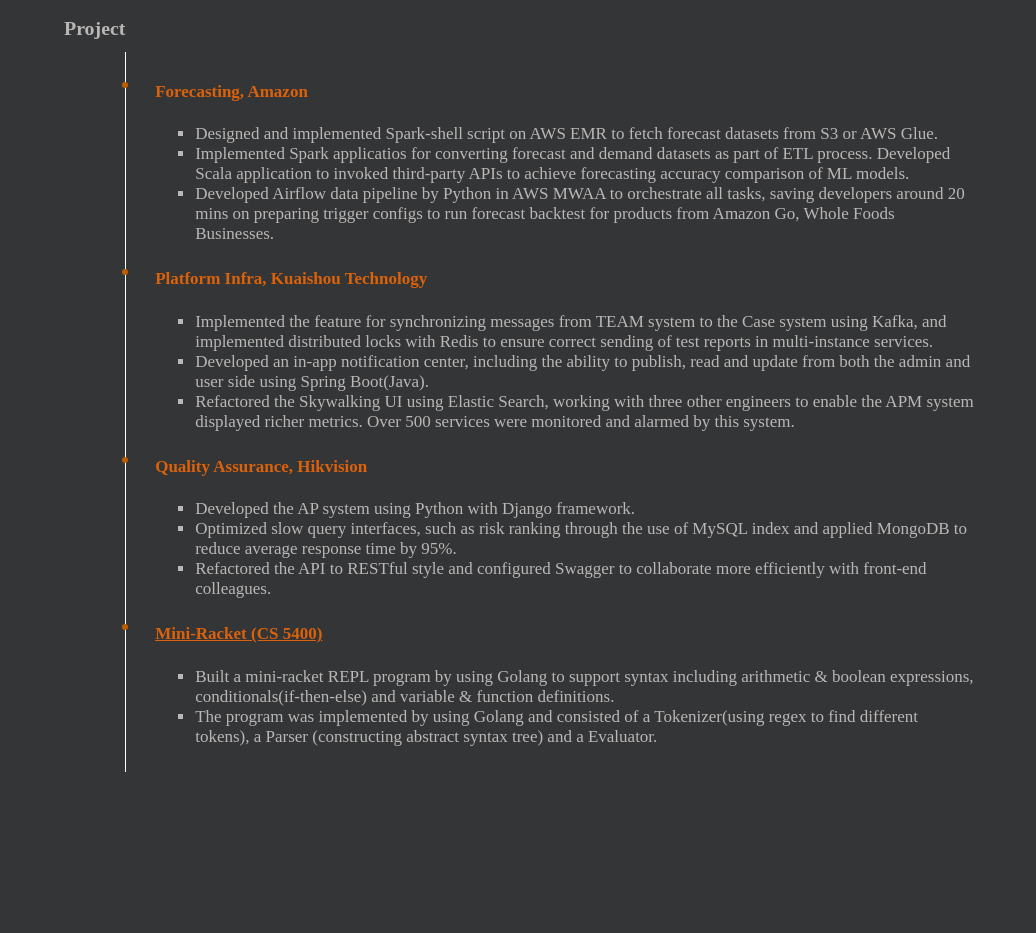
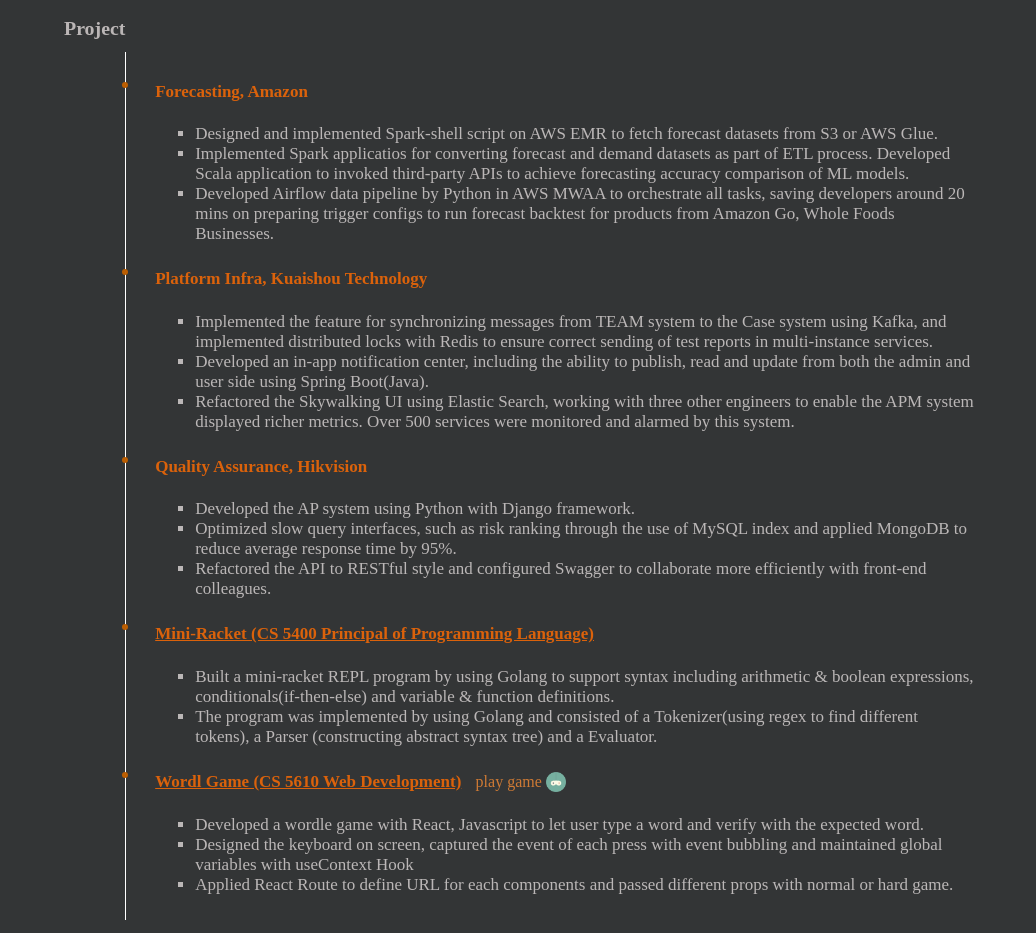
Before and after one commit to Peihao-Zhu/Peihao-Zhu.github.io, a plain HTML site: page project/page.html in a window 1280 px wide. Shown: the part 133-1066 px from the top of the page, without its empty margins (0-1036 px from the left). Drawn offline with Linux system fonts and the light colour scheme.

Commit message:
add wordle game project taken from web class

```diff
--- a/css/style.css
+++ b/css/style.css
@@ -16,7 +16,6 @@
 
 .h4 {
   color: #db620b;
-
 }
 
 .h4 a {
@@ -53,7 +52,6 @@
   color: white;
 }
 
-
 /**
  * education and experience
  */
@@ -77,10 +75,9 @@
   width: 80%;
 }
 
-
 .timeline-item {
   position: relative;
-  transition: transform 1s
+  transition: transform 1s;
 }
 
 .timeline-item li {
@@ -91,19 +88,15 @@
   position: relative;
   background-color: #3f3f3e;
   transform: scale(1.1);
-
 }
 
 .timeline-item .h4 a:hover {
   color: #ed8937;
-
 }
 
 .timeline-item .h4 a:active {
   color: #b05308;
-
 }
-
 
 .timeline-item:not(:last-child) {
   margin-bottom: 20px;
@@ -132,11 +125,11 @@
 }
 
 .timeline-item-ul li {
-  list-style: square outside none
+  list-style: square outside none;
 }
 
 .timeline-item::before {
-  content: "";
+  content: '';
   position: absolute;
   top: -25px;
   left: -30px;
@@ -146,7 +139,7 @@
 }
 
 .timeline-item::after {
-  content: "";
+  content: '';
   position: absolute;
   top: 5px;
   left: -33px;
@@ -164,3 +157,18 @@
 .timeline-item-detail {
   color: gray;
 }
+
+.wordleLink {
+  margin-top: -20px;
+  margin-left: 10px;
+  /* display: block; */
+  color: #ce7a35;
+  font-size: medium;
+  text-decoration: none;
+}
+
+.game-icon {
+  height: 20px;
+  width: 20px;
+  margin-bottom: -5px;
+}
--- a/project/page.html
+++ b/project/page.html
@@ -1,11 +1,10 @@
 <!DOCTYPE html>
 <html lang="en">
-
   <head>
-  <meta charset="UTF-8">
-  <meta http-equiv="X-UA-Compatible" content="IE=edge">
-  <meta name="viewport" content="width=device-width, initial-scale=1.0">
-   <link rel="stylesheet" href="../css/style.css">
+    <meta charset="UTF-8" />
+    <meta http-equiv="X-UA-Compatible" content="IE=edge" />
+    <meta name="viewport" content="width=device-width, initial-scale=1.0" />
+    <link rel="stylesheet" href="../css/style.css" />
   </head>
 
   <body>
@@ -31,13 +30,20 @@
           <h4 class="h4">Forecasting, Amazon</h4>
           <ul class="timeline-item-ul">
             <li>
-						Designed and implemented Spark-shell script on AWS EMR to fetch forecast datasets from S3 or AWS Glue.
+              Designed and implemented Spark-shell script on AWS EMR to fetch
+              forecast datasets from S3 or AWS Glue.
             </li>
             <li>
-						Implemented Spark applicatios for converting forecast and demand datasets as part of ETL process. Developed Scala application to invoked third-party APIs to achieve forecasting accuracy comparison of ML models.
+              Implemented Spark applicatios for converting forecast and demand
+              datasets as part of ETL process. Developed Scala application to
+              invoked third-party APIs to achieve forecasting accuracy
+              comparison of ML models.
             </li>
             <li>
-						Developed Airflow data pipeline by Python in AWS MWAA to orchestrate all tasks, saving developers around 20 mins on preparing trigger configs to run forecast backtest for products from Amazon Go, Whole Foods Businesses.
+              Developed Airflow data pipeline by Python in AWS MWAA to
+              orchestrate all tasks, saving developers around 20 mins on
+              preparing trigger configs to run forecast backtest for products
+              from Amazon Go, Whole Foods Businesses.
             </li>
           </ul>
         </li>
@@ -45,13 +51,21 @@
           <h4 class="h4">Platform Infra, Kuaishou Technology</h4>
           <ul class="timeline-item-ul">
             <li>
-						Implemented the feature for synchronizing messages from TEAM system to the Case system using Kafka, and implemented distributed locks with Redis to ensure correct sending of test reports in multi-instance services.
+              Implemented the feature for synchronizing messages from TEAM
+              system to the Case system using Kafka, and implemented distributed
+              locks with Redis to ensure correct sending of test reports in
+              multi-instance services.
             </li>
             <li>
-						Developed an in-app notification center, including the ability to publish, read and update from both the admin and user side using Spring Boot(Java).
+              Developed an in-app notification center, including the ability to
+              publish, read and update from both the admin and user side using
+              Spring Boot(Java).
             </li>
             <li>
-						Refactored the Skywalking UI using Elastic Search, working with three other engineers to enable the APM system displayed richer metrics. Over 500 services were monitored and alarmed by this system.
+              Refactored the Skywalking UI using Elastic Search, working with
+              three other engineers to enable the APM system displayed richer
+              metrics. Over 500 services were monitored and alarmed by this
+              system.
             </li>
           </ul>
         </li>
@@ -62,26 +76,65 @@
               Developed the AP system using Python with Django framework.
             </li>
             <li>
-						Optimized slow query interfaces, such as risk ranking through the use of MySQL index and applied MongoDB to reduce average response time by 95%.
+              Optimized slow query interfaces, such as risk ranking through the
+              use of MySQL index and applied MongoDB to reduce average response
+              time by 95%.
             </li>
             <li>
-						Refactored the API to RESTful style and configured Swagger to collaborate more efficiently with front-end colleagues.
+              Refactored the API to RESTful style and configured Swagger to
+              collaborate more efficiently with front-end colleagues.
             </li>
           </ul>
         </li>
         <li class="timeline-item">
-				<h4 class="h4"><a href="https://github.com/Peihao-Zhu/mini-racket">Mini-Racket (CS 5400)</a></h4>
+          <h4 class="h4">
+            <a href="https://github.com/Peihao-Zhu/mini-racket">
+              Mini-Racket (CS 5400 Principal of Programming Language)
+            </a>
+          </h4>
           <ul class="timeline-item-ul">
             <li>
-						Built a mini-racket REPL program by using Golang to support syntax including arithmetic & boolean expressions, conditionals(if-then-else) and variable & function definitions.
+              Built a mini-racket REPL program by using Golang to support syntax
+              including arithmetic & boolean expressions,
+              conditionals(if-then-else) and variable & function definitions.
             </li>
             <li>
-						The program was implemented by using Golang and consisted of a Tokenizer(using regex to find different tokens), a Parser (constructing abstract syntax tree) and a Evaluator.
+              The program was implemented by using Golang and consisted of a
+              Tokenizer(using regex to find different tokens), a Parser
+              (constructing abstract syntax tree) and a Evaluator.
+            </li>
+          </ul>
+        </li>
+        <li class="timeline-item">
+          <h4 class="h4">
+            <a href="https://github.com/Peihao-Zhu/Peihao-Zhu-Project2">
+              Wordl Game (CS 5610 Web Development)
+            </a>
+          </h4>
+          <a
+            class="wordleLink"
+            href="https://peihao-zhu-project2-jbqz.onrender.com/"
+          >
+            play game
+            <img class="game-icon" src="../img/gameIcon.png" alt="game icon" />
+          </a>
+          <ul class="timeline-item-ul">
+            <li>
+              Developed a wordle game with React, Javascript to let user type a
+              word and verify with the expected word.
+            </li>
+            <li>
+              Designed the keyboard on screen, captured the event of each press
+              with event bubbling and maintained global variables with
+              useContext Hook
+            </li>
+            <li>
+              Applied React Route to define URL for each components and passed
+              different props with normal or hard game.
             </li>
           </ul>
         </li>
       </ol>
     </section>
   </body>
-
 </html>
```
Also changed, not shown: img/gameIcon.png (added), 2 other files. Lines whose indentation alone changed are shown as unchanged.
